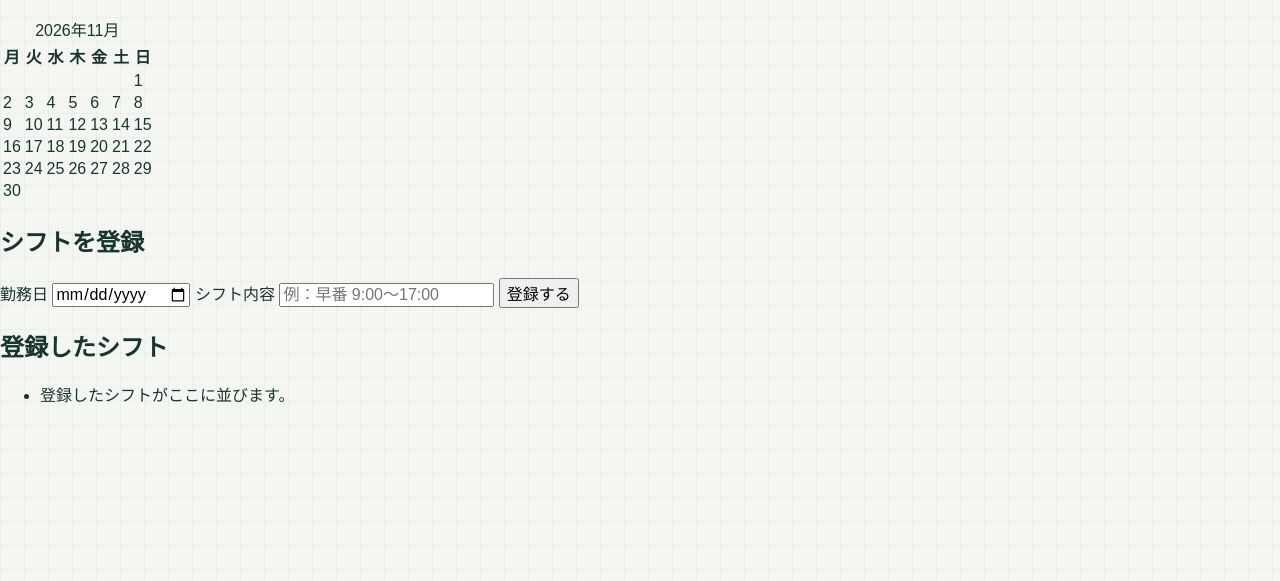
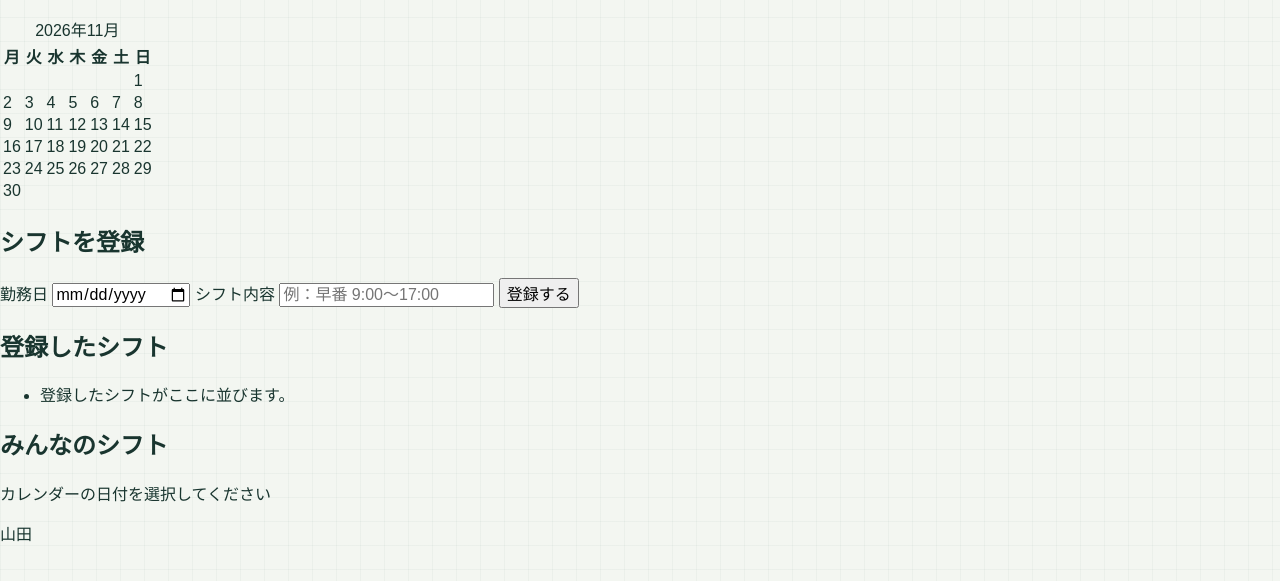
Before and after one commit to Haruki20060314/theme1-b-8, a plain HTML site: page index.html in a window 1280 px wide. Shown: the part 127-708 px from the top of the page. Drawn offline with Linux system fonts and the light colour scheme.

Commit message:
画面下半分のみんなのシフトとメッセージが表示されない。（#13）

```diff
--- a/index.html
+++ b/index.html
@@ -69,7 +69,17 @@
         <li>登録したシフトがここに並びます。</li>
       </ul>
     </section>
-  </main>
-  <script src="app.js"></script>
-</body>
-</html>
+
+    <!-- 追加：みんなのシフト -->
+    <section aria-labelledby="all-shift-heading">
+      <h2 id="all-shift-heading">みんなのシフト</h2>
+
+      <p id="selected-date">
+        カレンダーの日付を選択してください
+      </p>
+
+      <div id="all-shift-list">
+
+        <div class="employee-row">
+          <span class="employee-name">山田</span>
+          <div class="shift-bar"></div>
```
